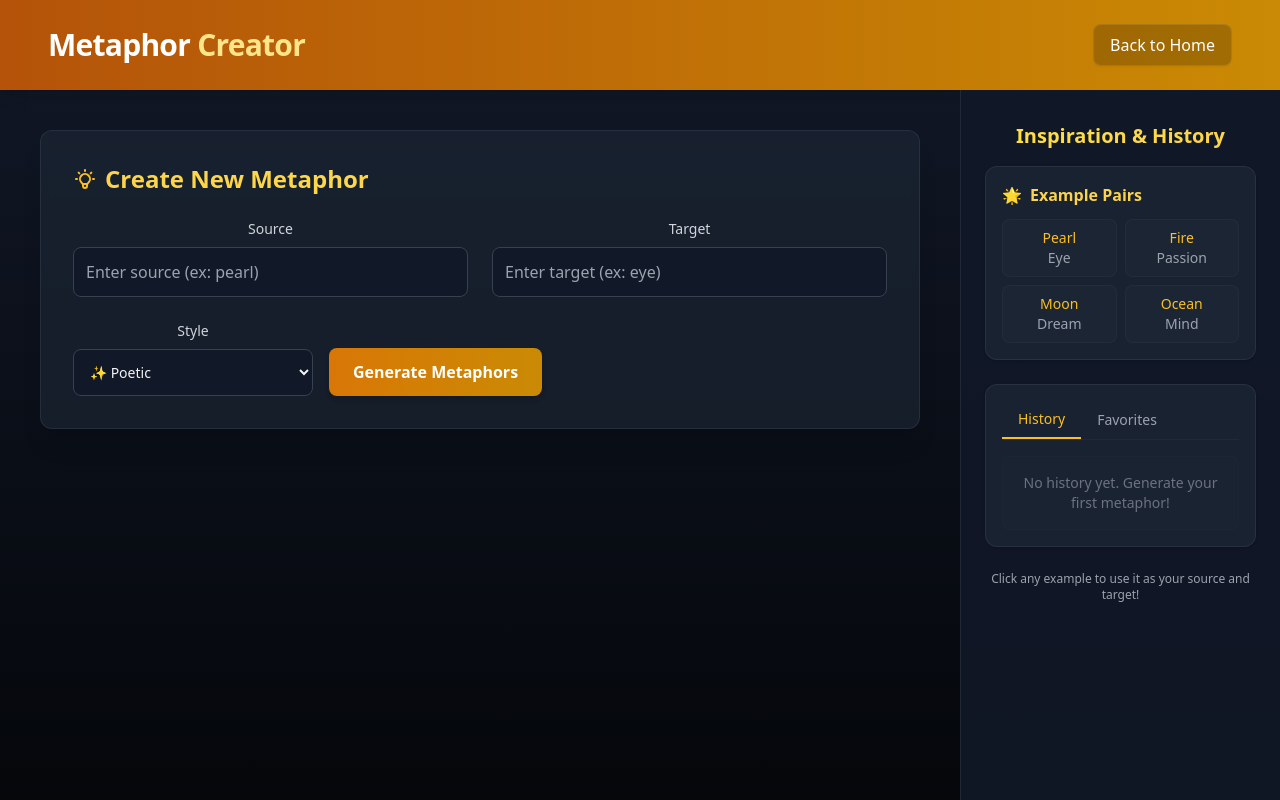
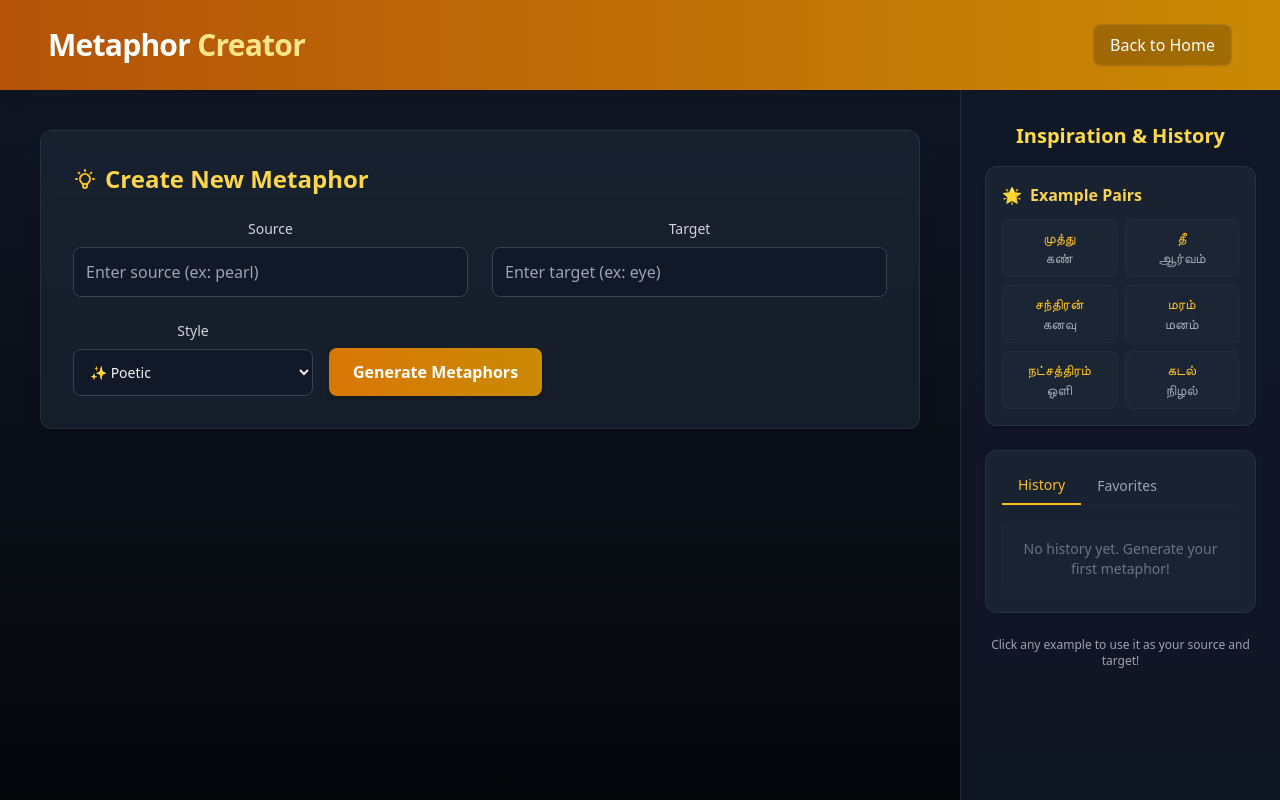
Before and after one commit to Selvarajah-Vinushaanth/deploy-frontend, a React (Create React App) app: page /metaphor-creator in a window 1280 px wide. Shown: the top 800 px of the page. Built offline with nearby package versions, Linux system fonts and the light colour scheme.

Commit message:
metaphor creater updated

```diff
--- a/package.json
+++ b/package.json
@@ -9,6 +9,7 @@
     "@testing-library/react": "^16.3.0",
     "@testing-library/user-event": "^13.5.0",
     "axios": "^1.11.0",
+    "chart.js": "^4.5.0",
     "d3": "^7.9.0",
     "d3-array": "^2.12.1",
     "d3-cloud": "^1.2.7",
@@ -21,6 +22,7 @@
     "papaparse": "^5.5.3",
     "plotly.js": "^3.1.0",
     "react": "^19.1.1",
+    "react-chartjs-2": "^5.3.0",
     "react-dom": "^19.1.1",
     "react-icons": "^5.5.0",
     "react-plotly.js": "^2.6.0",
--- a/src/pages/MetaphorCreator.jsx
+++ b/src/pages/MetaphorCreator.jsx
@@ -1,7 +1,10 @@
 import React, { useState } from "react";
+import { Pie, Bar } from "react-chartjs-2";
+import { Chart, ArcElement, BarElement, CategoryScale, LinearScale, Tooltip, Legend } from "chart.js";
 import { motion } from "framer-motion";
 import { Link } from "react-router-dom";
 import axios from "axios";
+Chart.register(ArcElement, BarElement, CategoryScale, LinearScale, Tooltip, Legend);
 
 export default function MetaphorCreator() {
   const [source, setSource] = useState("");
@@ -75,6 +78,112 @@ export default function MetaphorCreator() {
       setFavorites([...favorites, m]);
     }
   };
+
+  // Add this new function to handle example clicks
+  const handleExampleClick = (source, target) => {
+    setSource(source);
+    setTarget(target);
+    // Optional: Scroll to the input fields for better UX
+    document.querySelector('input[placeholder*="source"]')?.scrollIntoView({ behavior: 'smooth', block: 'center' });
+  };
+
+  // Chart Data Helpers
+  function getStyleChartData() {
+    const styleCounts = {};
+    history.forEach(h => {
+      styleCounts[h.style] = (styleCounts[h.style] || 0) + 1;
+    });
+    return {
+      labels: Object.keys(styleCounts),
+      datasets: [{
+        data: Object.values(styleCounts),
+        backgroundColor: ["#fbbf24", "#f59e42", "#f472b6", "#34d399", "#60a5fa"],
+      }],
+    };
+  }
+
+  function getSourceChartData() {
+    const sourceCounts = {};
+    history.forEach(h => {
+      sourceCounts[h.source] = (sourceCounts[h.source] || 0) + 1;
+    });
+    const sorted = Object.entries(sourceCounts).sort((a, b) => b[1] - a[1]).slice(0, 5);
+    return {
+      labels: sorted.map(([k]) => k),
+      datasets: [{
+        label: "Sources",
+        data: sorted.map(([_, v]) => v),
+        backgroundColor: "#fbbf24",
+      }],
+    };
+  }
+
+  function getTargetChartData() {
+    const targetCounts = {};
+    history.forEach(h => {
+      targetCounts[h.target] = (targetCounts[h.target] || 0) + 1;
+    });
+    const sorted = Object.entries(targetCounts).sort((a, b) => b[1] - a[1]).slice(0, 5);
+    return {
+      labels: sorted.map(([k]) => k),
+      datasets: [{
+        label: "Targets",
+        data: sorted.map(([_, v]) => v),
+        backgroundColor: "#f59e42",
+      }],
+    };
+  }
+
+  function getFavoritesChartData() {
+    // Count by style for favorites
+    const styleCounts = {};
+    favorites.forEach(f => {
+      const h = history.find(h => h.results.includes(f));
+      if (h) {
+        styleCounts[h.style] = (styleCounts[h.style] || 0) + 1;
+      }
+    });
+    return {
+      labels: Object.keys(styleCounts),
+      datasets: [{
+        data: Object.values(styleCounts),
+        backgroundColor: ["#fbbf24", "#f59e42", "#f472b6", "#34d399", "#60a5fa"],
+      }],
+    };
+  }
+
+  // Export/Share Helpers
+  function exportMetaphors(type) {
+    let content = "";
+    let filename = "metaphors." + type;
+    if (type === "txt") {
+      content = generatedMetaphors.join("\n");
+    } else if (type === "csv") {
+      content = "Metaphor\n" + generatedMetaphors.map(m => `"${m.replace(/"/g, '""')}"`).join("\n");
+    } else if (type === "json") {
+      content = JSON.stringify(generatedMetaphors, null, 2);
+    }
+    const blob = new Blob([content], { type: "text/plain;charset=utf-8" });
+    const link = document.createElement("a");
+    link.href = URL.createObjectURL(blob);
+    link.download = filename;
+    document.body.appendChild(link);
+    link.click();
+    document.body.removeChild(link);
+  }
+
+  function shareMetaphors() {
+    const text = generatedMetaphors.join("\n");
+    if (navigator.share) {
+      navigator.share({
+        title: "My Metaphors",
+        text,
+      });
+    } else {
+      copyToClipboard();
+      alert("Metaphors copied! Paste them to share on social media.");
+    }
+  }
 
   return (
     <div className="min-h-screen bg-gradient-to-b from-gray-900 to-black text-gray-100 relative">
@@ -284,6 +393,13 @@ export default function MetaphorCreator() {
                     </>
                   )}
                 </button>
+                {/* Export/Share Buttons */}
+                <div className="flex gap-2 ml-4">
+                  <button onClick={() => exportMetaphors('txt')} className="px-2 py-1 bg-gray-700 rounded text-xs hover:bg-amber-600">Export TXT</button>
+                  <button onClick={() => exportMetaphors('csv')} className="px-2 py-1 bg-gray-700 rounded text-xs hover:bg-amber-600">Export CSV</button>
+                  <button onClick={() => exportMetaphors('json')} className="px-2 py-1 bg-gray-700 rounded text-xs hover:bg-amber-600">Export JSON</button>
+                  {/* <button onClick={shareMetaphors} className="px-2 py-1 bg-gray-700 rounded text-xs hover:bg-amber-600">Share</button> */}
+                </div>
               </div>
               <div className="bg-gray-900/60 rounded-lg p-6 space-y-4">
                 {generatedMetaphors.map((m, i) => (
@@ -313,6 +429,30 @@ export default function MetaphorCreator() {
                   </motion.div>
                 ))}
               </div>
+              {/* Visualization Section */}
+              <div className="mt-8">
+                <h3 className="text-lg font-bold mb-2 text-amber-300">Metaphor Insights</h3>
+                <div className="grid grid-cols-1 md:grid-cols-3 gap-6">
+                  <div className="bg-gray-900/70 rounded-lg p-4">
+                    <h4 className="text-sm font-semibold mb-2 text-yellow-300">Style Distribution</h4>
+                    <Pie data={getStyleChartData()} />
+                  </div>
+                  <div className="bg-gray-900/70 rounded-lg p-4">
+                    <h4 className="text-sm font-semibold mb-2 text-yellow-300">Most Used Sources</h4>
+                    <Bar data={getSourceChartData()} />
+                  </div>
+                  <div className="bg-gray-900/70 rounded-lg p-4">
+                    <h4 className="text-sm font-semibold mb-2 text-yellow-300">Most Used Targets</h4>
+                    <Bar data={getTargetChartData()} />
+                  </div>
+                </div>
+                {favorites.length > 0 && (
+                  <div className="mt-6 bg-gray-900/70 rounded-lg p-4">
+                    <h4 className="text-sm font-semibold mb-2 text-yellow-300">Favorites Breakdown</h4>
+                    <Pie data={getFavoritesChartData()} />
+                  </div>
+                )}
+              </div>
             </motion.div>
           )}
         </div>
@@ -330,21 +470,47 @@ export default function MetaphorCreator() {
                 <span className="mr-2">🌟</span> Example Pairs
               </h4>
               <div className="grid grid-cols-2 gap-2 text-sm">
-                <div className="p-2 bg-gray-800/50 rounded-lg border border-gray-700/30 hover:border-amber-500/50 transition-colors duration-200 cursor-pointer">
-                  <div className="font-medium text-amber-400">Pearl</div>
-                  <div className="text-gray-400">Eye</div>
+                <div
+                  className="p-2 bg-gray-800/50 rounded-lg border border-gray-700/30 hover:border-amber-500/50 transition-colors duration-200 cursor-pointer"
+                  onClick={() => handleExampleClick("முத்து", "கண்")}
+                >
+                  <div className="font-medium text-amber-400">முத்து</div>
+                  <div className="text-gray-400">கண்</div>
                 </div>
-                <div className="p-2 bg-gray-800/50 rounded-lg border border-gray-700/30 hover:border-amber-500/50 transition-colors duration-200 cursor-pointer">
-                  <div className="font-medium text-amber-400">Fire</div>
-                  <div className="text-gray-400">Passion</div>
+                <div
+                  className="p-2 bg-gray-800/50 rounded-lg border border-gray-700/30 hover:border-amber-500/50 transition-colors duration-200 cursor-pointer"
+                  onClick={() => handleExampleClick("தீ", "ஆர்வம்")}
+                >
+                  <div className="font-medium text-amber-400">தீ</div>
+                  <div className="text-gray-400">ஆர்வம்</div>
                 </div>
-                <div className="p-2 bg-gray-800/50 rounded-lg border border-gray-700/30 hover:border-amber-500/50 transition-colors duration-200 cursor-pointer">
-                  <div className="font-medium text-amber-400">Moon</div>
-                  <div className="text-gray-400">Dream</div>
+                <div
+                  className="p-2 bg-gray-800/50 rounded-lg border border-gray-700/30 hover:border-amber-500/50 transition-colors duration-200 cursor-pointer"
+                  onClick={() => handleExampleClick("சந்திரன்", "கனவு")}
+                >
+                  <div className="font-medium text-amber-400">சந்திரன்</div>
+                  <div className="text-gray-400">கனவு</div>
                 </div>
-                <div className="p-2 bg-gray-800/50 rounded-lg border border-gray-700/30 hover:border-amber-500/50 transition-colors duration-200 cursor-pointer">
-                  <div className="font-medium text-amber-400">Ocean</div>
-                  <div className="text-gray-400">Mind</div>
+                <div
+                  className="p-2 bg-gray-800/50 rounded-lg border border-gray-700/30 hover:border-amber-500/50 transition-colors duration-200 cursor-pointer"
+                  onClick={() => handleExampleClick("மரம்", "மனம்")}
+                >
+                  <div className="font-medium text-amber-400">மரம்</div>
+                  <div className="text-gray-400">மனம்</div>
+                </div>
+                <div
+                  className="p-2 bg-gray-800/50 rounded-lg border border-gray-700/30 hover:border-amber-500/50 transition-colors duration-200 cursor-pointer"
+                  onClick={() => handleExampleClick("நட்சத்திரம்", "ஒளி")}
+                >
+                  <div className="font-medium text-amber-400">நட்சத்திரம்</div>
+                  <div className="text-gray-400">ஒளி</div>
+                </div>
+                <div
+                  className="p-2 bg-gray-800/50 rounded-lg border border-gray-700/30 hover:border-amber-500/50 transition-colors duration-200 cursor-pointer"
+                  onClick={() => handleExampleClick("கடல்", "நிழல்")}
+                >
+                  <div className="font-medium text-amber-400">கடல்</div>
+                  <div className="text-gray-400">நிழல்</div>
                 </div>
               </div>
             </div>
@@ -385,7 +551,12 @@ export default function MetaphorCreator() {
                       {history.map((h, i) => (
                         <li
                           key={i}
-                          className="p-3 bg-gray-800/50 rounded-lg border border-gray-700/30 hover:border-gray-600 transition-all duration-200"
+                          className="p-3 bg-gray-800/50 rounded-lg border border-gray-700/30 hover:border-gray-600 transition-all duration-200 cursor-pointer"
+                          onClick={() => {
+                            setSource(h.source);
+                            setTarget(h.target);
+                            setStyle(h.style);
+                          }}
                         >
                           <div className="flex justify-between mb-1">
                             <span className="font-medium text-amber-400">
```
Also changed, not shown: 2 other files (tests, documents, lock files or other folders).
